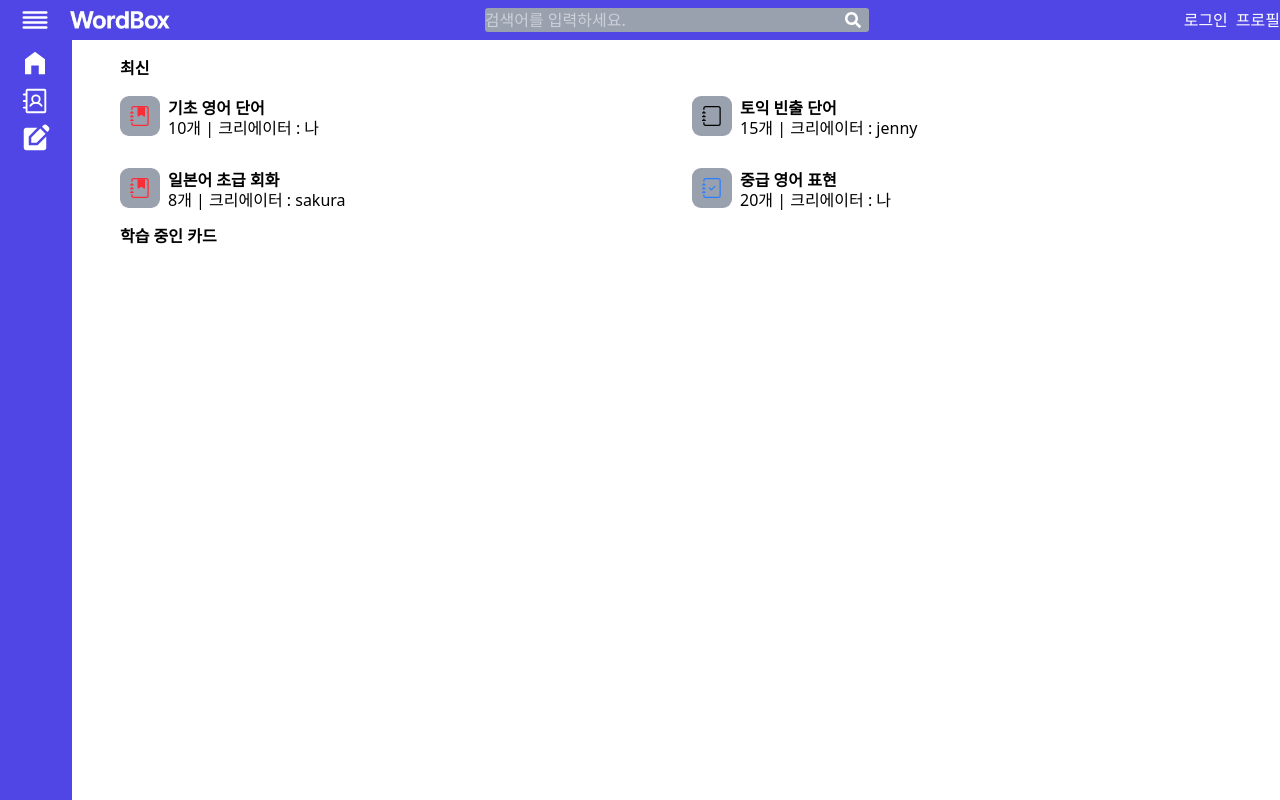
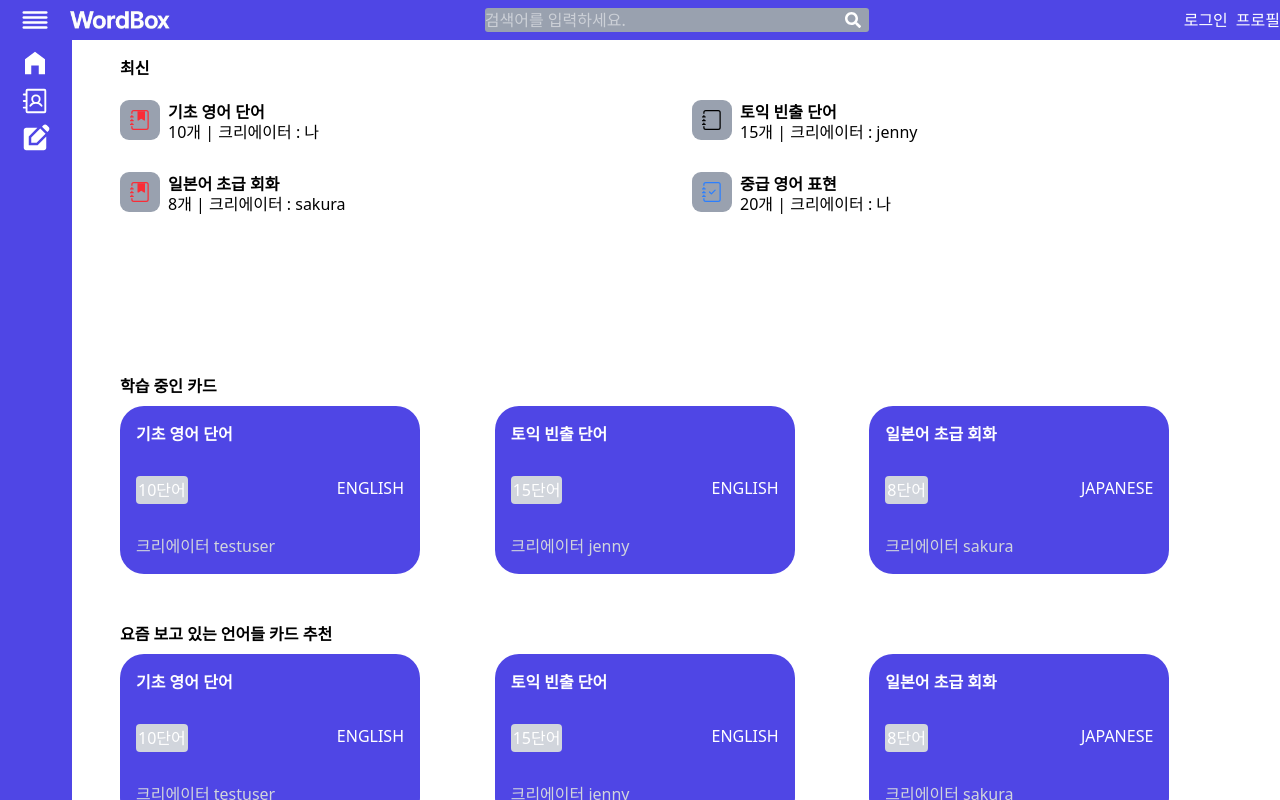
Before and after one commit to DongYeopMe/wordbox, a React (Vite) app in the folder frontend/: page / in a window 1280 px wide. Built offline with nearby package versions, Linux system fonts and the light colour scheme.

Commit message:
CardComponentM2(Home)

```diff
--- a/frontend/src/components/common/Layout.jsx
+++ b/frontend/src/components/common/Layout.jsx
@@ -12,7 +12,7 @@ function Layout({ children }) {
   return (
     <div className="h-screen flex flex-col">
       <Header togglesideBar={toggleAside} />
-      <div className="flex flex-1 overflow-hidden">
+      <div className="flex flex-1 h-full min-h-0 overflow-hidden">
         <Aside
           togglesideBar={toggleAside}
           isSidebarOpen={isSidebarOpen}
--- a/frontend/src/components/home/CardsComponentM1.jsx
+++ b/frontend/src/components/home/CardComponentM1.jsx
@@ -2,11 +2,11 @@ import stubData from "../../data/cardStub";
 import { NavLink } from "react-router-dom";
 import Icon from "../common/Icon";
 
-function CardsComponentM1({ subject }) {
+function CardComponentM1({ subject }) {
   return (
     <div className="w-full">
       <span className="font-bold pl-4 w-full block">{subject}</span>
-      <div className="flex flex-wrap">
+      <div className="flex flex-wrap pt-1">
         {stubData.slice(0, 4).map((card) => (
           <NavLink
             key={card.id}
@@ -36,4 +36,4 @@ function CardsComponentM1({ subject }) {
     </div>
   );
 }
-export default CardsComponentM1;
+export default CardComponentM1;
--- /dev/null
+++ b/frontend/src/components/home/CardComponentM2.jsx
@@ -0,0 +1,35 @@
+import stubData from "../../data/cardStub";
+import { NavLink } from "react-router-dom";
+
+function CardComponentM2({ subject }) {
+  return (
+    <div className="max-w-full h-[200px]">
+      <div className="h-full flex flex-col px-4 gap-y-2">
+        <div className="">
+          <span className="font-bold block">{subject}</span>
+        </div>
+        <div className=" h-full flex flex-row w-full gap-3">
+          {stubData.slice(0, 3).map((card) => (
+            <NavLink key={card.id} to={card.id} className="w-1/3">
+              <div className="flex flex-col box-border bg-[#4f46e5] h-full rounded-3xl text-white hover:ring-2 ring-emerald-400 max-w-[300px]">
+                <div className="p-4 flex flex-col h-full justify-between">
+                  <div>
+                    <span className="font-bold">{card.title}</span>
+                  </div>
+                  <div className="flex flex-row justify-between">
+                    <span className="bg-gray-300 rounded-[4px] p-0.5">{`${card.count}단어`}</span>
+                    <span>{card.language}</span>
+                  </div>
+                  <div>
+                    <span className="text-gray-300">{`크리에이터 ${card.owner.username}`}</span>
+                  </div>
+                </div>
+              </div>
+            </NavLink>
+          ))}
+        </div>
+      </div>
+    </div>
+  );
+}
+export default CardComponentM2;
--- a/frontend/src/pages/HomePage.jsx
+++ b/frontend/src/pages/HomePage.jsx
@@ -1,28 +1,23 @@
 import React from "react";
 import Layout from "../components/common/Layout";
-import CardsComponentM1 from "../components/home/CardsComponentM1";
+import CardComponentM1 from "../components/home/CardComponentM1";
+import CardComponentM2 from "../components/home/CardComponentM2";
 import stubData from "../data/cardStub";
 import { NavLink } from "react-router-dom";
 
 // BsJournal : 일반/ BsJournalCheck  : 추가한 / BsJournalBookmarkFill : 학습하고 있는
 //우선순위 : 1. 학습 2. 추가한 3. 일반
-// 최신, 내가 학습하고 있는 카드, 내가 최근 보고 잇는 언어의 카드들
+// 최신, 내가 학습하고 있는 카드, 내가 최근 보고 잇는 언어의 카드들 , 공식 카드(언어 선택 필수),
 function HomePage(props) {
   return (
     <Layout>
       <div className="px-8">
-        <div className="my-4">
-          <CardsComponentM1 subject="최신" />
-          <div className="w-full">
-            <span className="font-bold pl-4 block">학습 중인 카드</span>
-            <div className="flex flex-row">
-              {stubData.slice(0.1).map((card) => (
-                <NavLink key={card.id} to={card.id}>
-                  <div className="flex "></div>
-                </NavLink>
-              ))}
-            </div>
-          </div>
+        <div className="my-4 flex flex-col gap-y-12">
+          <CardComponentM1 subject="최신" />
+          <div className="w-full h-[50px]"></div> {/* 비어 있는 컴포넌트 */}
+          <CardComponentM2 subject={"학습 중인 카드"} />
+          <CardComponentM2 subject={"요즘 보고 있는 언어들 카드 추천"} />
+          <CardComponentM2 subject={"공식 단어 카드"} />
         </div>
       </div>
     </Layout>
```
